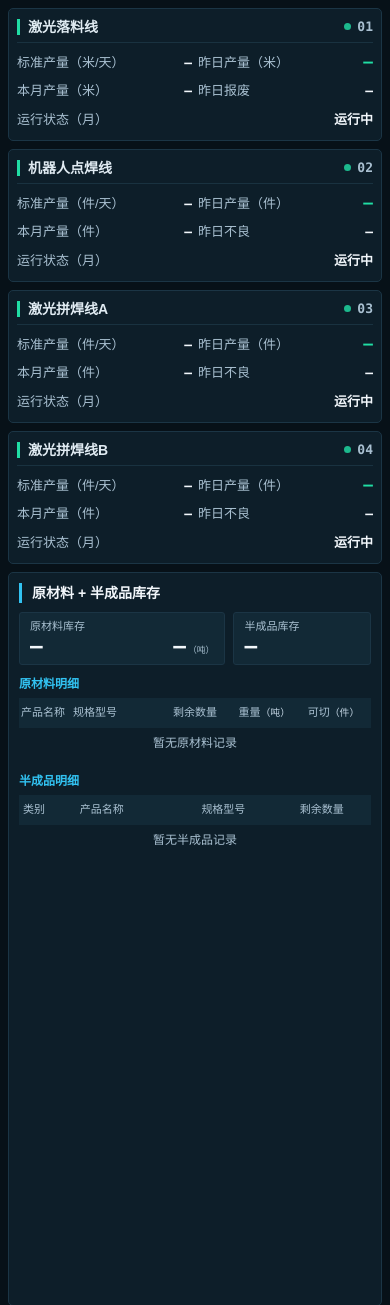
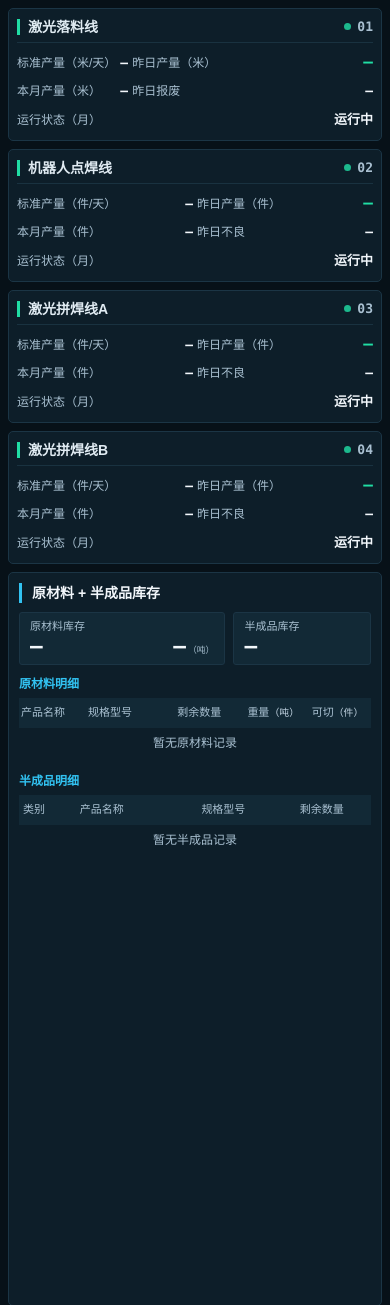
Before and after one commit to ColaSpriteDog/BigScreen, a Flask app: page / in a window 390 px wide. Shown: the part 146-1451 px from the top of the page. Run offline with Flask 3, Linux system fonts and the light colour scheme; data comes from the database, SQL or seed files in the repository; data that the repository does not hold is empty.

Commit message:
fix: 优化大屏产线卡片与库存展示

```diff
--- a/static/css/screen.css
+++ b/static/css/screen.css
@@ -37,15 +37,22 @@
         .symbol-defs { position: absolute; width: 0; height: 0; overflow: hidden; }
         /* 同一行的左右字段共享文字基线，避免昨日产量的大字号数值撑偏标题。 */
         .data-list { display: grid; grid-template-columns: repeat(2, minmax(0, 1fr)); align-items: baseline; gap: 5px 12px; color: var(--text-sub); font-size: 12px; }
+        /* 落料线左列按完整内容分配宽度，避免标准产量被等分列挤出省略号。 */
+        .line-card[data-line-id="1"] .data-list { grid-template-columns: max-content minmax(0, 1fr); }
+        /* 仅在共用列宽放不下数值时借用第二行空白，宽度充足时两行保持列对齐。 */
+        .line-card[data-line-id="1"] .data-list.is-compact > div:nth-child(3) { width: max-content; }
+        .line-card[data-line-id="1"] .data-list.is-compact > div:nth-child(4) { width: max-content; justify-self: end; }
         .data-list > div { display: flex; align-items: baseline; justify-content: space-between; gap: 4px; white-space: nowrap; }
         .data-list > div:last-child { grid-column: 1 / -1; margin-top: 3px; }
+        /* 字段标题统一比基础字号小 1px，为数值留出空间且保持四张卡片一致。 */
+        .data-list .metric-label { font-size: calc(1em - 1px); flex-shrink: 0; }
         .data-list .val { color: var(--text-strong); font-weight: 700; font-family: var(--font-number); font-variant-numeric: tabular-nums; }
         .data-list > div:nth-child(2) .val { color: var(--green); font-size: 16px; }
         .data-list .warn { color: var(--orange); }
         /* 较窄屏幕收紧横向留白，为米制产量和报废比例保留空间，维持原有同行布局。 */
         @media (max-width: 1599px) {
             .row-top .line-card { padding-inline: 8px; }
-            .line-card .data-list { column-gap: 6px; }
+            .line-card .data-list { column-gap: 4px; }
         }
         .progress-bar { height: 4px; margin-top: 6px; background: var(--surface-raised); border-radius: 3px; overflow: hidden; }
         .progress-inner { height: 100%; width: 96%; background: var(--green); border-radius: inherit; }
@@ -291,7 +298,7 @@
 .chart-legend .legend-label { display: block; min-width: 0; overflow: hidden; text-overflow: ellipsis; }
 @media (max-width: 700px) { .chart-title { grid-template-columns: minmax(0, 1fr); } .trend-total { grid-column: 1; grid-row: 2; } .chart-legend { grid-row: 3; } }
 
-/* 桌面左右区域与顶部第一、第四条产线共享四等分网格。 */
+/* 桌面左右区域与顶部第一、第四条产线保持边界对齐。 */
 .inventory-panel { padding-left: 10px; padding-right: 10px; }
 .material-table th, .material-table td { padding-left: 2px; padding-right: 2px; }
 /* 原材料与半成品共用库存表字号，随屏幕尺寸同步调整。 */
@@ -318,6 +325,17 @@
     .inv-table td { height: 38px; padding-block: 8px; }
 }
 
+/* 窄桌面上下区域共用四等分网格，保证四张产线卡片等宽且边界对齐。 */
+@media (min-width: 1201px) and (max-width: 1599px) {
+    .main-container, .row-top { grid-template-columns: repeat(4, minmax(0, 1fr)); }
+    /* 点焊线左列按内容占宽，将剩余空间留给昨日小数产量，避免数值裁切。 */
+    .line-card[data-line-id="2"] .data-list { grid-template-columns: max-content minmax(0, 1fr); }
+    .inv-table { --inventory-header-height: 34px; }
+    .material-table th, .material-table td { padding-inline: 4px; }
+    /* 两张库存表同步缩小表头字号，保留既有列宽和留白，完整显示单位括号。 */
+    .inv-table th { font-size: 10px; }
+}
+
 /* 动态仅用于工序间的连接线；节点、图片和文字保持稳定。 */
 .process-connector .connector-track { opacity: .22; }
 .process-connector .connector-stream { stroke-dasharray: 3 5; animation: process-flow-dash 1.6s linear infinite; }
--- a/static/js/model.js
+++ b/static/js/model.js
@@ -101,7 +101,8 @@ const BoardModel = (() => {
           // A 线数值置于柱顶，其余产线保留柱内数值，密集时隐藏重叠文字。
           label: { show: true, position: item.line_id === 3 ? "top" : "inside", distance: 6, color: "#f2f7fb", fontSize: compact ? 9 : 11,
             textBorderColor: "#07141c", textBorderWidth: 2,
-            formatter: params => params.value > 0 ? formatNumber(params.value) : "" },
+            // 产量标签去掉千分位逗号，缩短文字宽度并保留原有数值精度。
+            formatter: params => params.value > 0 ? formatNumber(params.value).replace(/,/g, "") : "" },
           // 当前 ECharts 将标准线固定绘制在第 5 层，柱体及数值需位于其上方。
           labelLayout: { hideOverlap: true }, itemStyle: { color: item.color }, z: 6,
       })),
--- a/static/js/screen.js
+++ b/static/js/screen.js
@@ -54,30 +54,32 @@
   /** 创建产线字段；label 为标题、value 为展示值、warning 为告警样式；返回字段行。 */
   function metric(label, value, warning = false) {
     const row = node("div");
-    row.append(document.createTextNode(label), node("span", warning ? "val warn" : "val", value));
+    // 标题使用独立节点，缩小标题字号时保留数值的原有字号与强调层级。
+    row.append(node("span", "metric-label", label), node("span", warning ? "val warn" : "val", value));
     row.title = value;
     return row;
   }
 
-  /** 适配产线数值宽度；无参数；仅缩小超宽数值至最低 10px，无返回值，保留标签和同行布局。 */
-  function fitLineMetrics() {
-    const values = [...document.querySelectorAll("#lineCards .val")];
-    // 先恢复样式字号，窗口放大或数值变短后可以恢复原有强调层级。
-    for (const value of values) value.style.fontSize = "";
-    const sizes = values.map(value => {
-      const available = value.getBoundingClientRect().width;
-      // 文本范围保留小数像素，避免 scrollWidth 取整后误判可见、实际仍触发省略号。
+  /** 格式化产线数量；value 为原始数量、line 为产线信息；返回展示文本，仅落料线米数截去小数，缺失保持为空。 */
+  function lineQuantity(value, line) {
+    // 固定产线标识不受名称修改影响；仅调整卡片显示，不改变原始数据和百分比。
+    const integerMetres = line.id === 1 && line.unit === "米";
+    return model.formatNumber(integerMetres && value != null ? Math.trunc(value) : value);
+  }
+
+  /** 对齐落料线指标；无参数；优先共用列宽，仅在数值溢出时借用第二行空白，无返回值且不修改字号。 */
+  function fitLineLayout() {
+    const list = document.querySelector('.line-card[data-line-id="1"] .data-list');
+    if (!list) return;
+    // 每次从对齐布局重新测量，窗口放大或数值变短后可自动恢复列对齐。
+    list.classList.remove("is-compact");
+    const overflow = [...list.children].slice(0, 4).some(row => {
+      const value = row.querySelector(".val");
       const range = document.createRange();
       range.selectNodeContents(value);
-      const required = range.getBoundingClientRect().width;
-      const original = parseFloat(getComputedStyle(value).fontSize);
-      return required > available && available > 0
-        ? Math.max(10, Math.floor(original * Math.max(0, available - 1) / required * 10) / 10) : null;
+      return range.getBoundingClientRect().width > value.getBoundingClientRect().width + 0.1;
     });
-    // 集中读写布局，避免每个字段交替测量和修改导致反复回流。
-    values.forEach((value, index) => {
-      if (sizes[index] !== null) value.style.fontSize = `${sizes[index]}px`;
-    });
+    list.classList.toggle("is-compact", overflow);
   }
 
   /** 展示四条产线；lines 为后端结果；无返回值，运行状态来自配置，运行率来自本月累计工时。 */
@@ -100,11 +102,12 @@
       const dailyUnit = model.unitLabel((line.unit || "件") + "/天");
       // 昨日产量与报废使用同一业务日期，缺失保持为空，不能以更早的记录替代昨日。
       // 括号内仅展示昨日不良率，避免数量与百分比连读；缺失数量不附加单位。
+      // 报废数量保留最多两位小数，避免小额报废被截为零；产量仍按整数显示。
       const defectText = (line.yesterday_defect_qty == null ? "—" : `${model.formatNumber(line.yesterday_defect_qty)} ${line.unit || "件"}`)
         // 不良率固定保留两位小数，避免较小的非零比例被显示为 0%。
         + (line.yesterday_defect_rate == null ? "" : `（${line.yesterday_defect_rate.toFixed(2)}%）`);
-      list.append(metric("标准产量" + dailyUnit, model.formatNumber(line.standard_qty)), metric("昨日产量" + unit, model.formatNumber(line.yesterday_qty)),
-        metric("本月产量" + unit, model.formatNumber(line.monthly_qty)), metric(line.unit === "米" ? "昨日报废" : "昨日不良", defectText, line.yesterday_defect_qty > 0));
+      list.append(metric("标准产量" + dailyUnit, lineQuantity(line.standard_qty, line)), metric("昨日产量" + unit, lineQuantity(line.yesterday_qty, line)),
+        metric("本月产量" + unit, lineQuantity(line.monthly_qty, line)), metric(line.unit === "米" ? "昨日报废" : "昨日不良", defectText, line.yesterday_defect_qty > 0));
       const rate = line.runtime_rate == null ? "" : " " + model.formatPercent(line.runtime_rate);
       const status = metric("运行状态（月）", line.status_label + rate);
       status.lastElementChild.classList.add("line-state");
@@ -119,7 +122,7 @@
       return card;
     });
     document.getElementById("lineCards").replaceChildren(...cards);
-    fitLineMetrics();
+    fitLineLayout();
   }
 
   /** 创建库存数值单元格；value 为数量、digits 为最多小数位、className 为业务样式；返回数字单元格，单位显示在表头。 */
@@ -149,7 +152,7 @@
 
   /** 更新库存表头；id 为行标识，before/after 为固定字段，units 为单位列；返回完整列配置。 */
   function inventoryHeader(id, before, units, after = []) {
-    const columns = [...before, ...units.map(unit => ({ label: "剩余数量" + model.unitLabel(unit), className: "material-number stock-heading", width: 26 })), ...after];
+    const columns = [...before, ...units.map(unit => ({ label: "剩余数量" + model.unitLabel(unit), className: "material-number stock-heading", width: 31 })), ...after];
     document.getElementById(id).replaceChildren(...columns.map(column => {
       const heading = node("th", column.className || "");
       // 单位紧跟字段名称显示，使用较小字号保持表头单行。
@@ -195,11 +198,12 @@
     const rawUnits = inventoryUnits(inventory.raw);
     const semiUnits = inventoryUnits(inventory.semi);
     const rawColumns = inventoryHeader("rawTableHeader", [
-      { label: "产品名称", width: 18 }, { label: "规格型号", width: 30 },
+      // 产品名称分配更多宽度，减少长名称拆行，带单位的数量表头继续保持单行。
+      { label: "产品名称", width: 24 }, { label: "规格型号", width: 25 },
     ], rawUnits, [
       { label: "重量（吨）", className: "material-number", width: 22 },
-      // 缩窄余量列后将空间留给可切件数，保持单一单位时表格总权重不变。
-      { label: "可切（件）", className: "material-number", width: 26 },
+      // 可切列兼顾单行表头与六位件数，单一单位时总列宽权重保持不变。
+      { label: "可切（件）", className: "material-number", width: 24 },
     ]);
     const totalWidth = rawColumns.reduce((sum, column) => sum + column.width, 0);
     document.getElementById("rawTableColumns").replaceChildren(...rawColumns.map(column => {
@@ -431,10 +435,10 @@
   const observer = new ResizeObserver(resizeCharts);
   observer.observe(document.getElementById("newTrendChart"));
   observer.observe(document.getElementById("shipmentChart"));
-  // 产线独立监听尺寸及字体加载，兼容现场缩放与备用字体切换。
-  const lineObserver = new ResizeObserver(fitLineMetrics);
+  // 仅观察卡片区域，尺寸和字体加载变化后重新判断是否能共用对齐列。
+  const lineObserver = new ResizeObserver(fitLineLayout);
   lineObserver.observe(document.getElementById("lineCards"));
-  document.fonts.ready.then(fitLineMetrics);
+  document.fonts.ready.then(fitLineLayout);
   if (typeof BroadcastChannel !== "undefined") {
     const channel = new BroadcastChannel("bigscreen-data");
     channel.onmessage = refresh;
--- a/templates/screen.html
+++ b/templates/screen.html
@@ -4,11 +4,11 @@
   <meta charset="UTF-8">
   <meta name="viewport" content="width=device-width, initial-scale=1.0">
   <title>智能制造生产监控中心</title>
-  <link rel="stylesheet" href="/static/css/screen.css?v=20261126-line-metric-fit">
+  <link rel="stylesheet" href="/static/css/screen.css?v=20261126-metric-label-smaller">
   <script defer src="/static/vendor/echarts.min.js"></script>
-  <script defer src="/static/js/model.js?v=20261125-trend-standard-label"></script>
+  <script defer src="/static/js/model.js?v=20261126-trend-label-no-grouping"></script>
   <script defer src="/static/js/api.js?v=20261123-import"></script>
-  <script defer src="/static/js/screen.js?v=20261126-line-metric-fit"></script>
+  <script defer src="/static/js/screen.js?v=20261126-metric-label-smaller"></script>
 </head>
 <body>
   <svg class="symbol-defs" xmlns="http://www.w3.org/2000/svg" aria-hidden="true"><symbol id="safety-icon" viewBox="0 0 24 24"><g fill="none" stroke="currentColor" stroke-width="1.5" stroke-linejoin="miter"><path d="m12 2 8 4v7c0 4-5 7-8 9-3-2-8-5-8-9V6l8-4Z"/><path d="m8 12 3 3 5-6"/></g></symbol></svg>
--- a/tools/packaging/config.json
+++ b/tools/packaging/config.json
@@ -1,4 +1,4 @@
 {
-  "version": "1.0.3",
+  "version": "1.0.4",
   "port": 8080
 }
```
Also changed, not shown: tests/test_production_import_browser.py (+1 -1 lines), tests/test_yesterday_output_browser.py (+100 -6 lines).
